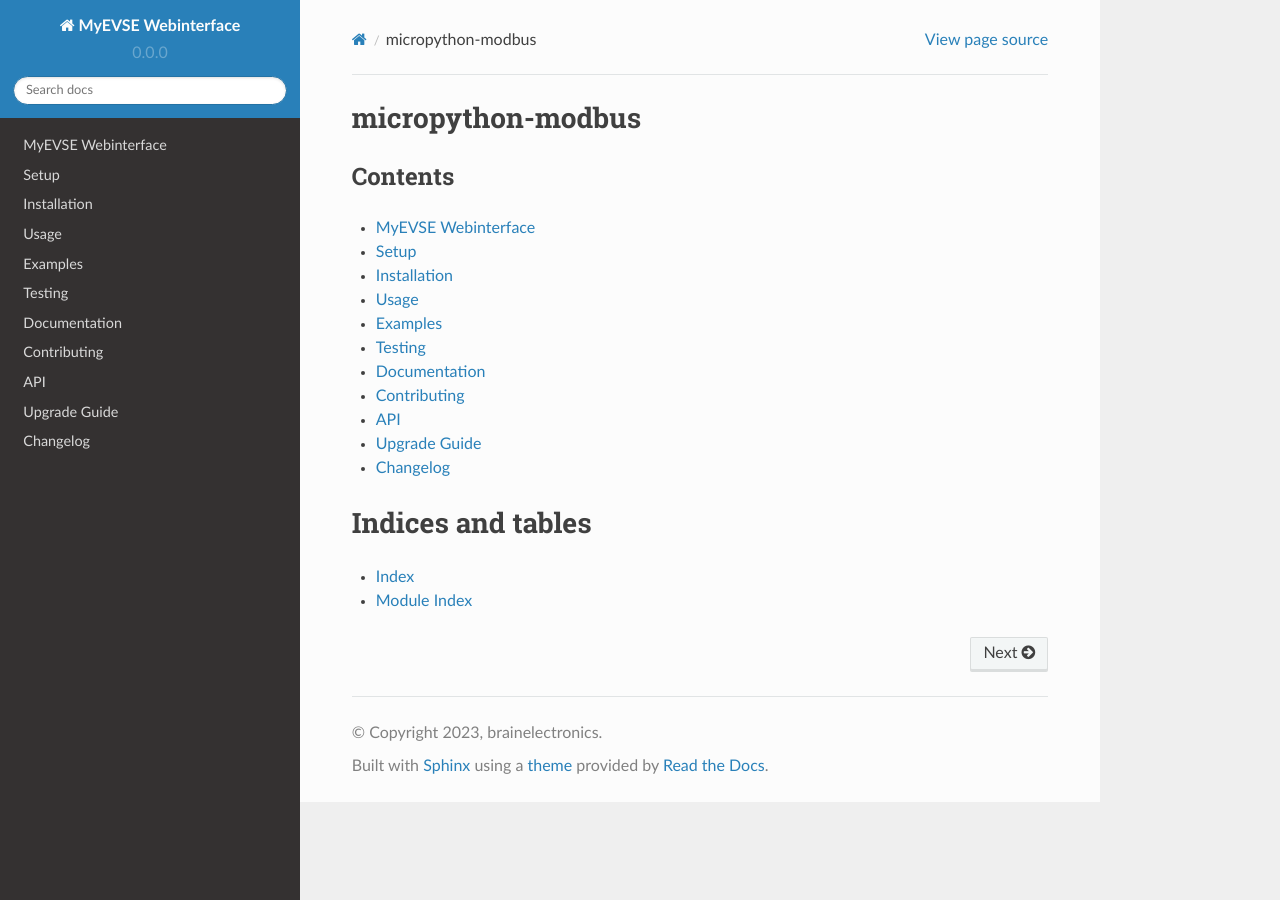
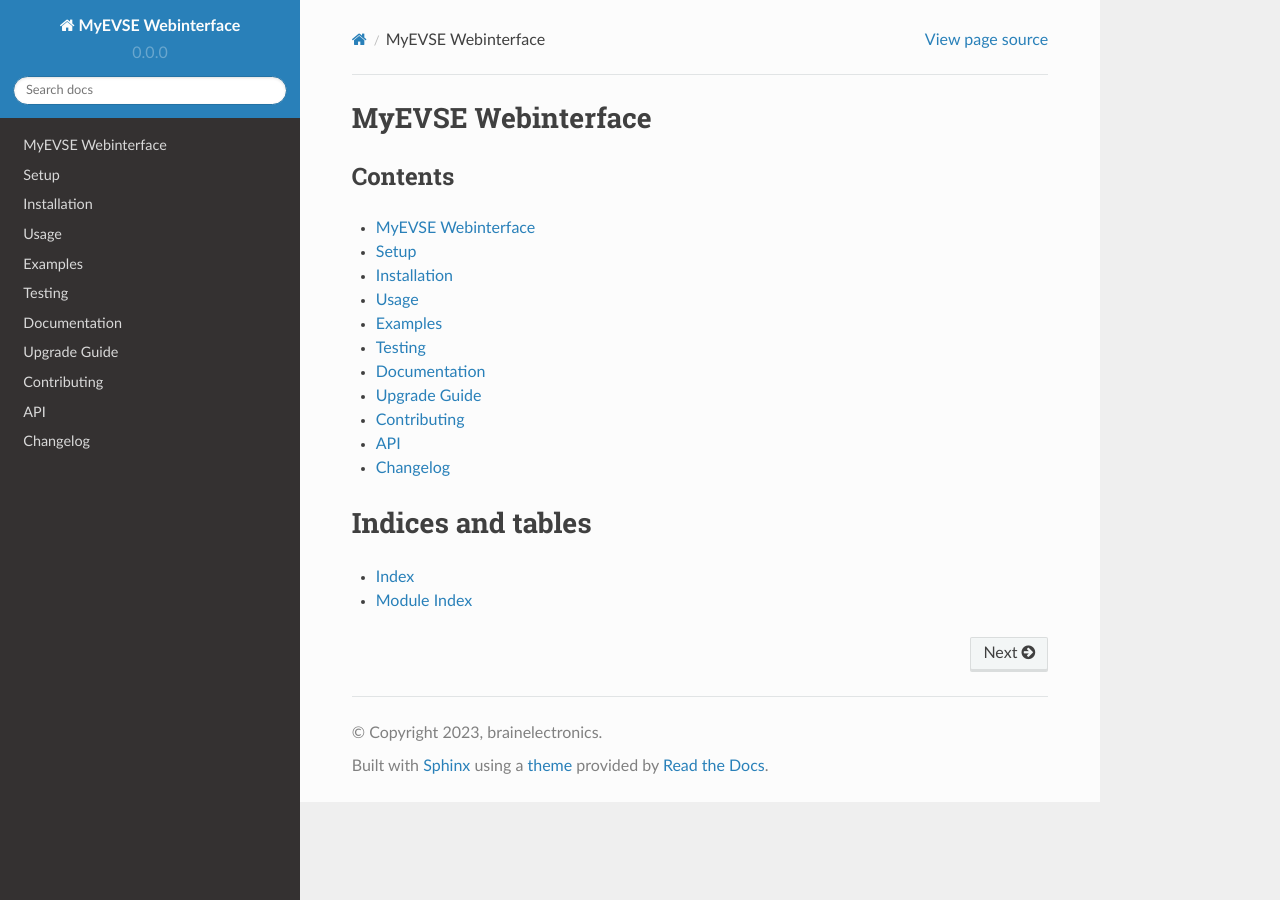
Before and after one commit to brainelectronics/MyEVSE-Webinterface, a Sphinx documentation site: the page built from docs/index.rst, in a window 1280 px wide. Built offline with Sphinx 7.4.7 and the Read the Docs theme 2.0.0, drawn with Linux system fonts in a browser that asks for light colours.

Commit message:
update docs index file with correct name

```diff
--- a/docs/index.rst
+++ b/docs/index.rst
@@ -1,4 +1,4 @@
-micropython-modbus
+MyEVSE Webinterface
 ===================================
 
 Contents
@@ -14,9 +14,9 @@
    EXAMPLES
    TESTING
    DOCUMENTATION
+   UPGRADE
    CONTRIBUTING
    myevse_webinterface
-   UPGRADE
    changelog_link
 
 Indices and tables
```
